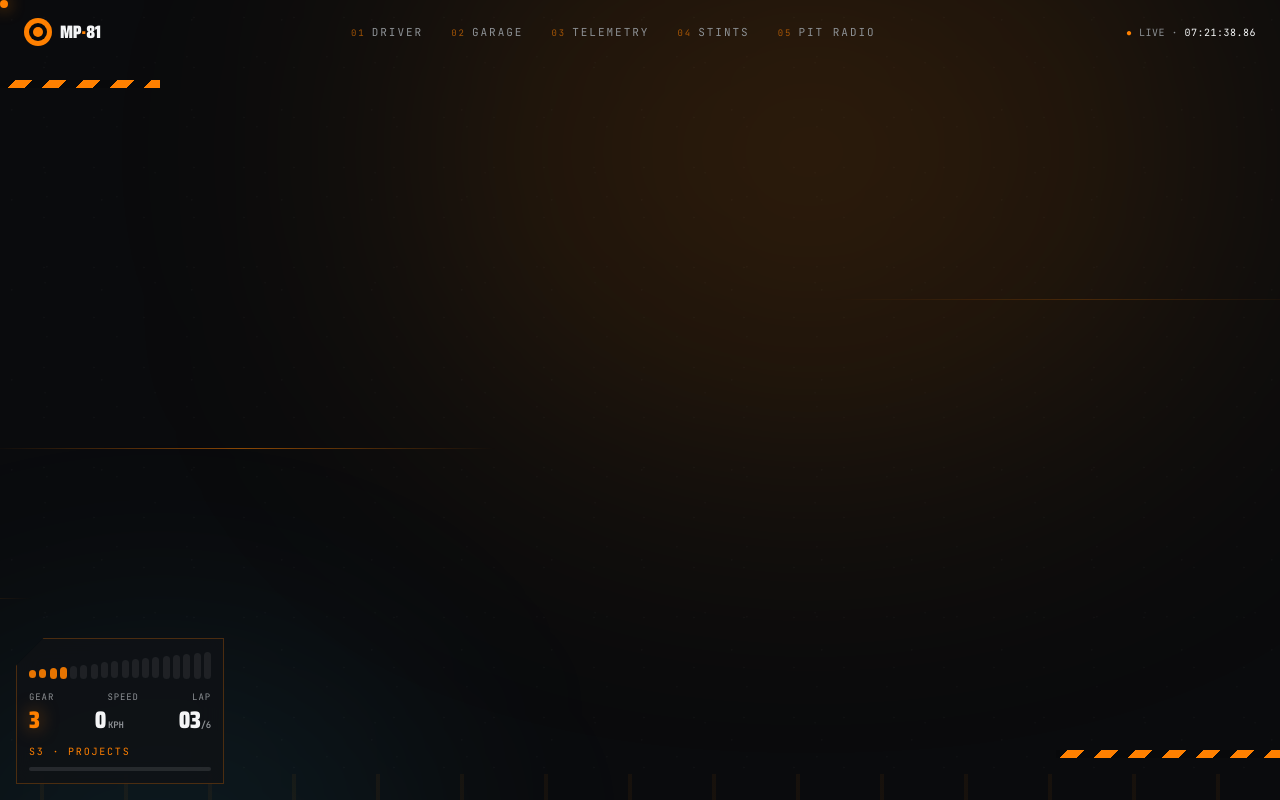
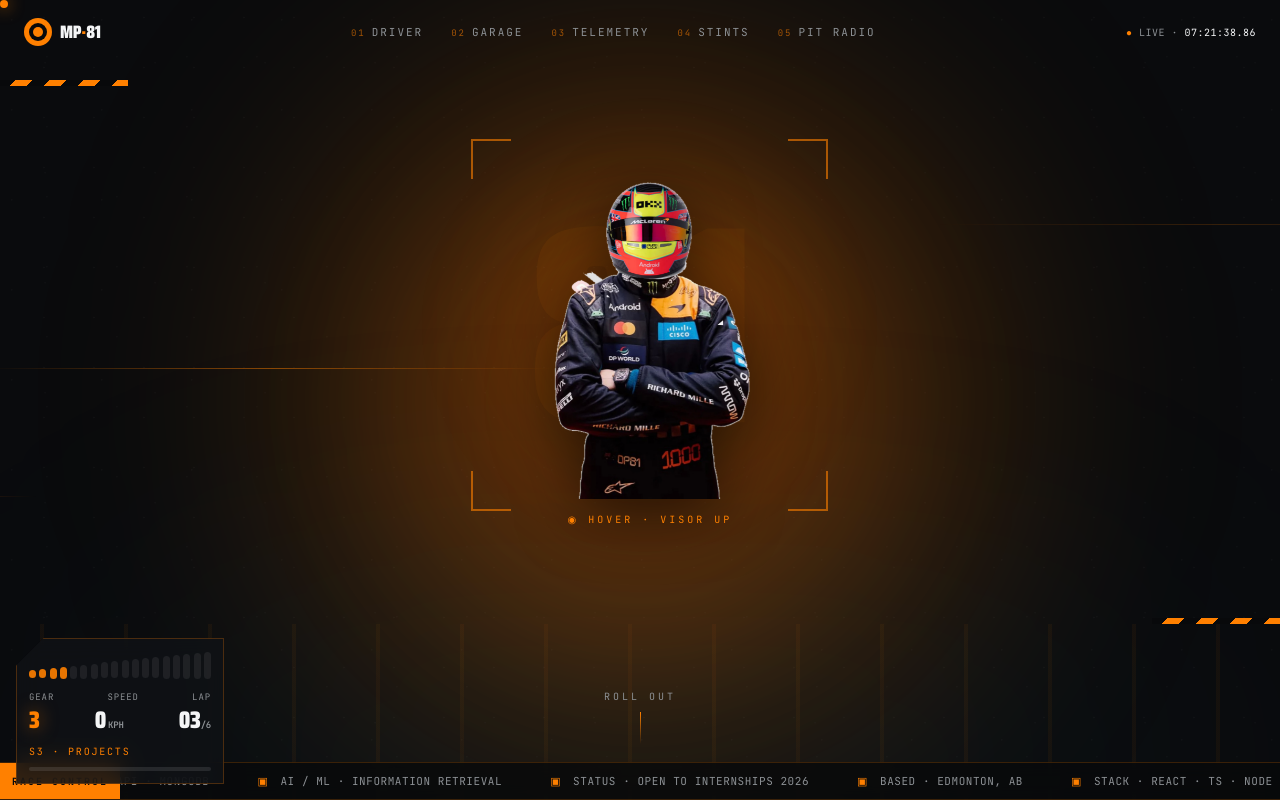
Before and after one commit to MannPatel-CMPUT/Portfolio, a React (Vite) app in the folder frontend/: page / in a window 1280 px wide. Shown: the top 800 px of the page. Built offline with nearby package versions, Linux system fonts and the light colour scheme.

Commit message:
auto-commit for 3b2a0d17-c477-48c3-87ae-6c61cab8e85b

```diff
--- a/frontend/src/components/Hero.tsx
+++ b/frontend/src/components/Hero.tsx
@@ -1,38 +1,67 @@
+import { useState } from 'react'
 import { motion } from 'framer-motion'
-import DriverReveal from './DriverReveal'
 
 interface HeroProps {
   onViewProjects: () => void
   onDownloadResume: () => void
 }
 
+const TELEMETRY = [
+  { pos: 'top-left', label: 'TEAM', value: 'MCL · CS', sub: 'U of Alberta' },
+  { pos: 'top-right', label: 'SPEC', value: 'BACKEND', sub: 'AI / Systems' },
+  { pos: 'bot-left', label: 'FOCUS', value: 'I·R', sub: 'Info Retrieval' },
+  { pos: 'bot-right', label: 'STATUS', value: 'OPEN', sub: 'Intern 2026' },
+] as const
+
+const TICKER_ITEMS = [
+  'PYTHON · FASTAPI · MONGODB',
+  'AI / ML · INFORMATION RETRIEVAL',
+  'STATUS · OPEN TO INTERNSHIPS 2026',
+  'BASED · EDMONTON, AB',
+  'STACK · REACT · TS · NODE',
+  'CURRENTLY ENGINEERING · CAREER OS',
+  'SYSTEMS · APIS · DATABASES',
+]
+
+const cornerPos: Record<string, string> = {
+  'top-left': 'top-4 md:top-8 left-2 md:left-8 text-left items-start',
+  'top-right': 'top-4 md:top-8 right-2 md:right-8 text-right items-end',
+  'bot-left': 'bottom-28 md:bottom-32 left-2 md:left-8 text-left items-start',
+  'bot-right': 'bottom-28 md:bottom-32 right-2 md:right-8 text-right items-end',
+}
+
 /**
- * Hero = pit-lane / starting grid. Background uses asphalt + pit-lane stripes
- * + papaya speed-streaks + race-control ticker.
+ * Hero = centerpiece driver portrait.
+ * The racer (transparent PNG) sits dead-center against an asphalt + spotlight stage.
+ * On hover, the helmet cross-fades into the driver's portrait.
+ * MANN PATEL display type is layered behind the racer; telemetry chips sit in the corners.
  */
 export default function Hero({ onViewProjects, onDownloadResume }: HeroProps) {
+  const [hover, setHover] = useState(false)
+
   return (
     <section
       id="hero"
       className="relative min-h-screen flex items-center overflow-hidden asphalt-tex"
     >
       {/* pit-lane stripes baseline */}
-      <div className="absolute inset-x-0 bottom-0 h-40 pitlane-stripes opacity-70" />
-      {/* horizon glow */}
-      <div className="absolute -top-32 left-1/3 w-[60%] h-[60%] bg-papaya/15 blur-[140px] rounded-full" />
-      <div className="absolute -bottom-24 -left-24 w-[40%] h-[40%] bg-speed-blue/8 blur-[120px] rounded-full" />
+      <div className="absolute inset-x-0 bottom-0 h-44 pitlane-stripes opacity-60" />
+      {/* stage spotlight behind the racer */}
+      <div className="absolute left-1/2 top-1/2 -translate-x-1/2 -translate-y-1/2 w-[90vmin] h-[90vmin] bg-papaya/20 blur-[120px] rounded-full pointer-events-none" />
+      <div className="absolute left-1/2 top-1/2 -translate-x-1/2 -translate-y-1/2 w-[60vmin] h-[60vmin] bg-soft-orange/15 blur-[80px] rounded-full pointer-events-none" />
+      <div className="absolute -bottom-32 left-1/2 -translate-x-1/2 w-[80vw] h-[40vh] bg-speed-blue/5 blur-[140px] rounded-full pointer-events-none" />
 
       {/* speed streaks */}
       <div className="absolute inset-0 pointer-events-none overflow-hidden">
-        {[15, 32, 48, 64, 78].map((top, i) => (
+        {[14, 28, 46, 62, 78].map((top, i) => (
           <span
-            key={i}
-            className="absolute h-px bg-gradient-to-r from-transparent via-papaya/60 to-transparent speedline"
+            key={top}
+            className="absolute h-px bg-gradient-to-r from-transparent via-papaya/55 to-transparent speedline"
             style={{
               top: `${top}%`,
               left: 0,
               right: 0,
-              width: '40%',
+              width: '45%',
               animationDelay: `${i * 0.35}s`,
               animationDuration: `${1.4 + (i % 2) * 0.4}s`,
             }}
@@ -40,140 +69,195 @@ export default function Hero({ onViewProjects, onDownloadResume }: HeroProps) {
         ))}
       </div>
 
-      {/* corner kerb accent */}
-      <div className="absolute top-20 left-0 h-2 w-40 kerb-papaya" />
-      <div className="absolute bottom-44 right-0 h-2 w-56 kerb-papaya" />
+      {/* corner kerb */}
+      <div className="absolute top-20 left-0 h-1.5 w-32 kerb-papaya" />
+      <div className="absolute bottom-44 right-0 h-1.5 w-32 kerb-papaya" />
 
-      <div className="relative z-10 mx-auto w-full max-w-[1440px] px-6 py-28 lg:py-32">
-        <div className="grid lg:grid-cols-[1.1fr_1fr] gap-10 lg:gap-16 items-center">
-          {/* Left – the driver intro */}
+      {/* corner telemetry chips */}
+      {TELEMETRY.map((t, i) => (
         <motion.div
-            initial={{ opacity: 0, x: -30 }}
-            animate={{ opacity: 1, x: 0 }}
-            transition={{ duration: 0.7, delay: 0.1 }}
+          key={t.label}
+          initial={{ opacity: 0, y: 10 }}
+          animate={{ opacity: 1, y: 0 }}
+          transition={{ delay: 0.6 + i * 0.08, duration: 0.5 }}
+          className={`hidden md:flex absolute flex-col z-30 ${cornerPos[t.pos]} pointer-events-none`}
         >
-            {/* race number plate */}
-            <div className="flex items-center gap-4 mb-7">
-              <div className="relative">
-                <div className="font-display font-black text-7xl md:text-8xl leading-none text-papaya text-glow">
+          <div className="flex items-center gap-1.5 font-mono text-[10px] tracking-[0.25em] text-papaya">
+            <span className="w-1.5 h-1.5 rounded-full bg-papaya animate-pulse" />
+            {t.label}
+          </div>
+          <div className="font-display font-black text-xl text-f1-white leading-none mt-1">
+            {t.value}
+          </div>
+          <div className="font-mono text-[10px] text-grey mt-1 tracking-wider">{t.sub}</div>
+        </motion.div>
+      ))}
+
+      {/* CENTER STAGE */}
+      <div className="relative z-10 w-full max-w-[1600px] mx-auto px-6 py-24 lg:py-28 flex flex-col items-center">
+        {/* race number chip + driver tag */}
+        <motion.div
+          initial={{ opacity: 0, y: -10 }}
+          animate={{ opacity: 1, y: 0 }}
+          transition={{ duration: 0.5 }}
+          className="flex items-center gap-3 mb-4 z-30"
+        >
+          <span className="font-mono text-[10px] tracking-[0.3em] text-papaya">
+            ◉ DRIVER · CARD 81
+          </span>
+          <span className="h-px w-12 bg-papaya/50" />
+          <span className="font-mono text-[10px] tracking-[0.3em] text-grey">
+            MCL · MP-26 · UALBERTA
+          </span>
+        </motion.div>
+
+        {/* The driver stage */}
+        <div className="relative flex items-center justify-center w-full">
+          {/* Big race number 81 ghosted behind */}
+          <div
+            className="absolute font-display font-black text-[36vw] md:text-[28vw] lg:text-[22vw] leading-none text-papaya/[0.06] select-none pointer-events-none -z-0 top-1/2 -translate-y-1/2"
+            aria-hidden
+          >
             81
           </div>
-                <div className="absolute -bottom-1 left-0 right-0 h-1 bg-papaya/60" />
+
+          {/* MANN on left */}
+          <motion.div
+            initial={{ opacity: 0, x: -40 }}
+            animate={{ opacity: 1, x: 0 }}
+            transition={{ duration: 0.7, delay: 0.15 }}
+            className="font-display font-black text-5xl sm:text-6xl md:text-7xl lg:text-[10rem] text-f1-white uppercase leading-[0.85] tracking-tight z-20 hidden md:block"
+            style={{ marginRight: '-3vw' }}
+          >
+            MANN
+          </motion.div>
+
+          {/* The racer image — centerpiece */}
+          <button
+            type="button"
+            data-testid="hero-driver"
+            aria-label="Hover to reveal the driver's face"
+            onMouseEnter={() => setHover(true)}
+            onMouseLeave={() => setHover(false)}
+            onFocus={() => setHover(true)}
+            onBlur={() => setHover(false)}
+            className="relative z-20 group focus:outline-none"
+          >
+            {/* halo */}
+            <div
+              className="absolute inset-0 -m-12 rounded-full pointer-events-none transition-all duration-500"
+              style={{
+                background:
+                  'radial-gradient(circle, rgba(255,128,0,0.32) 0%, rgba(255,128,0,0.10) 35%, transparent 70%)',
+                filter: hover ? 'blur(40px)' : 'blur(30px)',
+                opacity: hover ? 1 : 0.7,
+              }}
+            />
+            {/* HUD corner brackets */}
+            <span className="absolute -top-3 -left-3 w-10 h-10 border-t-2 border-l-2 border-papaya/60 group-hover:border-papaya transition-colors" />
+            <span className="absolute -top-3 -right-3 w-10 h-10 border-t-2 border-r-2 border-papaya/60 group-hover:border-papaya transition-colors" />
+            <span className="absolute -bottom-3 -left-3 w-10 h-10 border-b-2 border-l-2 border-papaya/60 group-hover:border-papaya transition-colors" />
+            <span className="absolute -bottom-3 -right-3 w-10 h-10 border-b-2 border-r-2 border-papaya/60 group-hover:border-papaya transition-colors" />
+
+            <div className="relative w-[58vw] sm:w-[42vw] md:w-[32vw] lg:w-[26vw] max-w-[420px] min-w-[240px] aspect-[634/663]">
+              {/* helmeted version */}
+              <motion.img
+                src="/images/racer-suited-transparent.png"
+                alt="Mann Patel · helmet on"
+                draggable={false}
+                animate={{ opacity: hover ? 0 : 1, scale: hover ? 1.02 : 1 }}
+                transition={{ duration: 0.35, ease: 'easeOut' }}
+                className="absolute inset-0 w-full h-full object-contain select-none"
+                style={{ filter: 'drop-shadow(0 14px 30px rgba(0,0,0,0.6))' }}
+              />
+              {/* face-reveal version on hover */}
+              <motion.img
+                src={`/images/driver-face-transparent.png?v=2`}
+                alt="Mann Patel"
+                draggable={false}
+                initial={{ opacity: 0 }}
+                animate={{ opacity: hover ? 1 : 0, scale: hover ? 1 : 0.98 }}
+                transition={{ duration: 0.35, ease: 'easeOut' }}
+                className="absolute inset-0 w-full h-full object-contain object-[center_top] select-none"
+                style={{
+                  filter: 'drop-shadow(0 14px 30px rgba(0,0,0,0.6))',
+                  WebkitMaskImage:
+                    'radial-gradient(ellipse 90% 100% at 50% 45%, #000 78%, transparent 100%)',
+                  maskImage:
+                    'radial-gradient(ellipse 90% 100% at 50% 45%, #000 78%, transparent 100%)',
+                }}
+              />
+
+              {/* hover hint */}
+              <motion.div
+                animate={{ opacity: hover ? 0 : 1 }}
+                className="absolute -bottom-7 left-1/2 -translate-x-1/2 whitespace-nowrap font-mono text-[10px] tracking-[0.3em] text-papaya"
+              >
+                ◉ HOVER · VISOR UP
+              </motion.div>
             </div>
-              <div>
-                <div className="font-mono text-[10px] tracking-[0.3em] text-grey uppercase">
-                  Car #81 · Driver Card
-                </div>
-                <div className="font-display font-bold text-xl text-f1-white mt-1 tracking-wide">
-                  MCL · MP-26
-                </div>
-                <div className="flex items-center gap-2 mt-1">
-                  <span className="w-1.5 h-1.5 rounded-full bg-papaya animate-pulse" />
-                  <span className="font-mono text-[10px] tracking-wider text-papaya">
-                    SYSTEMS · ARMED
-                  </span>
-                </div>
-              </div>
-            </div>
+          </button>
 
-            <h1 className="font-display font-black text-6xl sm:text-7xl lg:text-[9rem] text-f1-white leading-[0.85] uppercase tracking-tight">
-              MANN
-              <br />
-              <span className="relative inline-block">
+          {/* PATEL on right */}
+          <motion.div
+            initial={{ opacity: 0, x: 40 }}
+            animate={{ opacity: 1, x: 0 }}
+            transition={{ duration: 0.7, delay: 0.15 }}
+            className="font-display font-black text-5xl sm:text-6xl md:text-7xl lg:text-[10rem] uppercase leading-[0.85] tracking-tight z-20 hidden md:block"
+            style={{ marginLeft: '-3vw' }}
+          >
             <span className="text-transparent bg-clip-text bg-gradient-to-br from-papaya via-soft-orange to-papaya">
               PATEL
             </span>
-                <span className="absolute -right-4 top-2 font-mono text-xs text-papaya/60 tracking-wider rotate-90 origin-left">
-                  ROOKIE · CS · UALBERTA
-                </span>
+          </motion.div>
+        </div>
+
+        {/* Mobile-only MANN PATEL above CTA */}
+        <motion.div
+          initial={{ opacity: 0, y: 14 }}
+          animate={{ opacity: 1, y: 0 }}
+          transition={{ duration: 0.6, delay: 0.2 }}
+          className="md:hidden mt-6 text-center"
+        >
+          <h1 className="font-display font-black text-5xl uppercase leading-[0.85] tracking-tight text-f1-white">
+            MANN{' '}
+            <span className="text-transparent bg-clip-text bg-gradient-to-br from-papaya via-soft-orange to-papaya">
+              PATEL
             </span>
           </h1>
+        </motion.div>
 
-            <p className="mt-7 text-base md:text-lg text-grey max-w-lg leading-relaxed">
+        {/* tagline + CTAs */}
+        <motion.div
+          initial={{ opacity: 0, y: 18 }}
+          animate={{ opacity: 1, y: 0 }}
+          transition={{ duration: 0.6, delay: 0.4 }}
+          className="mt-10 md:mt-12 text-center max-w-2xl"
+        >
+          <p className="text-base md:text-lg text-grey leading-relaxed">
             Software engineer who builds systems the way a race team builds cars —
-              every component tuned, every metric measured, every detail intentional.
+            every component tuned, every metric measured,{' '}
+            <span className="text-f1-white">every detail intentional.</span>
           </p>
 
-            <div className="mt-8 flex flex-wrap gap-3">
+          <div className="mt-7 flex flex-wrap justify-center gap-3">
             <button
               data-testid="hero-projects-btn"
               onClick={onViewProjects}
-                className="group relative px-7 py-3 bg-papaya text-background font-display font-bold text-sm tracking-[0.15em] uppercase diagonal-cut hover:bg-soft-orange transition-colors duration-200 glow-papaya"
+              className="px-7 py-3 bg-papaya text-background font-display font-bold text-sm tracking-[0.15em] uppercase diagonal-cut hover:bg-soft-orange transition-colors duration-200 glow-papaya"
             >
-                <span className="relative z-10">View Garage →</span>
+              View Garage →
             </button>
             <button
               data-testid="hero-resume-btn"
               onClick={onDownloadResume}
-                className="group px-7 py-3 border border-white/20 text-f1-white font-display font-bold text-sm tracking-[0.15em] uppercase hover:border-papaya hover:text-papaya transition-colors duration-200"
+              className="px-7 py-3 border border-white/20 text-f1-white font-display font-bold text-sm tracking-[0.15em] uppercase hover:border-papaya hover:text-papaya transition-colors duration-200"
             >
-                <span className="text-papaya/70 group-hover:text-papaya mr-2">↓</span>
+              <span className="text-papaya/70 mr-2">↓</span>
               Race Card / CV
             </button>
           </div>
-
-            {/* telemetry strip */}
-            <div className="mt-10 grid grid-cols-3 gap-4 max-w-md">
-              {[
-                { label: 'TEAM', value: 'MCL · CS', sub: 'University of Alberta' },
-                { label: 'SPEC', value: 'BACKEND', sub: 'AI / Systems' },
-                { label: 'FOCUS', value: 'I·R', sub: 'Information Retrieval' },
-              ].map((s) => (
-                <div key={s.label} className="border-l border-papaya/40 pl-3">
-                  <div className="font-mono text-[9px] tracking-[0.25em] text-grey uppercase">
-                    {s.label}
-                  </div>
-                  <div className="font-display font-black text-xl text-f1-white mt-0.5">
-                    {s.value}
-                  </div>
-                  <div className="font-mono text-[10px] text-grey/80 mt-0.5">{s.sub}</div>
-                </div>
-              ))}
-            </div>
         </motion.div>
-
-          {/* Right – driver reveal card */}
-          <motion.div
-            initial={{ opacity: 0, x: 30 }}
-            animate={{ opacity: 1, x: 0 }}
-            transition={{ duration: 0.7, delay: 0.25 }}
-            className="relative"
-          >
-            {/* HUD corners */}
-            <div className="absolute -top-3 -left-3 w-12 h-12 border-t-2 border-l-2 border-papaya" />
-            <div className="absolute -top-3 -right-3 w-12 h-12 border-t-2 border-r-2 border-papaya" />
-            <div className="absolute -bottom-3 -left-3 w-12 h-12 border-b-2 border-l-2 border-papaya" />
-            <div className="absolute -bottom-3 -right-3 w-12 h-12 border-b-2 border-r-2 border-papaya" />
-
-            <div className="absolute -top-8 left-0 font-mono text-[10px] tracking-[0.25em] text-papaya">
-              ◉ REC · DRIVER CAM
-            </div>
-            <div className="absolute -top-8 right-0 font-mono text-[10px] tracking-[0.25em] text-grey">
-              FOV · 16:9
-            </div>
-
-            <DriverReveal
-              portraitImage="/images/driver-face-reveal.png"
-              suitedImage="/images/driver-suited.png"
-              helmetImage="/images/driver-helmet.png"
-              helmetTop="3%"
-              helmetWidth="68%"
-              alt="Mann Patel driver reveal"
-            />
-
-            <div className="mt-3 grid grid-cols-3 gap-2 font-mono text-[9px] tracking-wider text-grey">
-              <div className="border border-white/10 px-2 py-1.5">
-                <span className="text-papaya">●</span> HEART · 72 BPM
-              </div>
-              <div className="border border-white/10 px-2 py-1.5">
-                <span className="text-papaya">●</span> G · 0.0
-              </div>
-              <div className="border border-white/10 px-2 py-1.5">
-                <span className="text-papaya">●</span> COMM · OPEN
-              </div>
-            </div>
-          </motion.div>
-        </div>
       </div>
 
       {/* race-control ticker */}
@@ -184,18 +268,10 @@ export default function Hero({ onViewProjects, onDownloadResume }: HeroProps) {
           </span>
           <div className="flex-1 overflow-hidden">
             <div className="ticker-track flex whitespace-nowrap font-mono text-[11px] tracking-wider text-grey">
-              {Array.from({ length: 2 }).map((_, k) => (
-                <span key={k} className="flex items-center">
-                  {[
-                    'PYTHON · FASTAPI · MONGODB',
-                    'AI / ML · INFORMATION RETRIEVAL',
-                    'STATUS · OPEN TO INTERNSHIPS 2026',
-                    'BASED · EDMONTON, AB',
-                    'STACK · REACT · TS · NODE',
-                    'CURRENTLY ENGINEERING · CAREER OS',
-                    'SYSTEMS · APIS · DATABASES',
-                  ].map((t, i) => (
-                    <span key={i} className="px-6 flex items-center gap-3">
+              {[0, 1].map((dup) => (
+                <span key={dup} className="flex items-center">
+                  {TICKER_ITEMS.map((t) => (
+                    <span key={t} className="px-6 flex items-center gap-3">
                       <span className="text-papaya">▣</span>
                       <span>{t}</span>
                     </span>
@@ -212,7 +288,7 @@ export default function Hero({ onViewProjects, onDownloadResume }: HeroProps) {
         <span className="font-mono text-[10px] tracking-[0.3em] text-grey uppercase">
           Roll out
         </span>
-        <span className="w-px h-10 bg-gradient-to-b from-papaya to-transparent" />
+        <span className="w-px h-8 bg-gradient-to-b from-papaya to-transparent" />
       </div>
     </section>
   )
```
Also changed, not shown: frontend/public/images/driver-face-transparent.png (added), frontend/public/images/racer-suited-transparent.png (added). Lines whose indentation alone changed are shown as unchanged.
